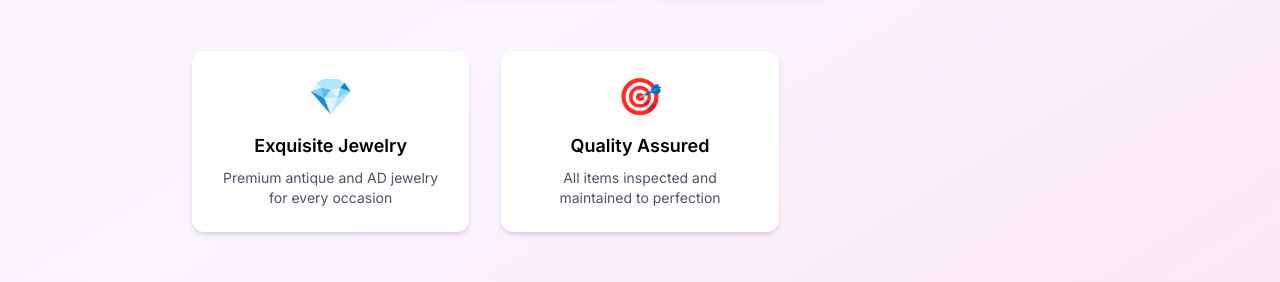
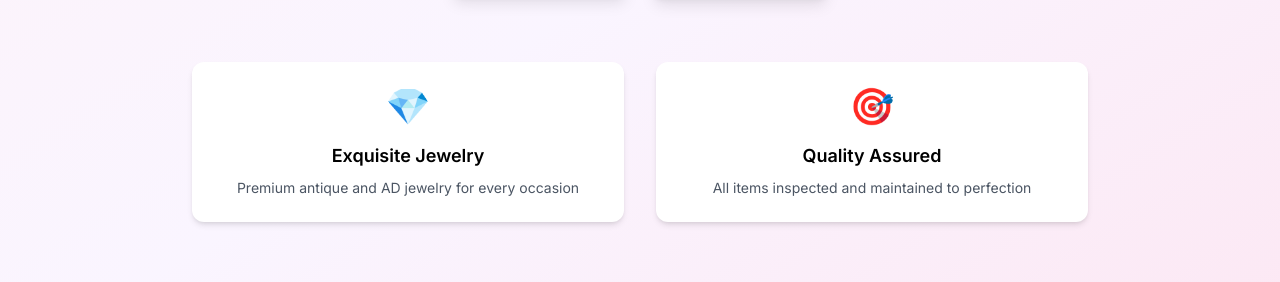
Before and after one commit to Shanushajahan707/belles-rental, a Next.js app in the folder frontend/: page / in a window 1280 px wide. Shown: the part 429-711 px from the top of the page. Built offline with nearby package versions, Linux system fonts and the light colour scheme; no server answers.

Commit message:
some grid issues solved

```diff
--- a/frontend/app/page.tsx
+++ b/frontend/app/page.tsx
@@ -68,7 +68,7 @@
           </Link>
         </div>
 
-        <div className="mt-16 grid grid-cols-1 md:grid-cols-3 gap-8">
+        <div className="mt-16 grid grid-cols-1 md:grid-cols-2 gap-8">
           <div className="bg-white p-6 rounded-xl shadow-md">
             <div className="text-4xl mb-4">💎</div>
             <h3 className="text-lg font-semibold mb-2">Exquisite Jewelry</h3>
```
